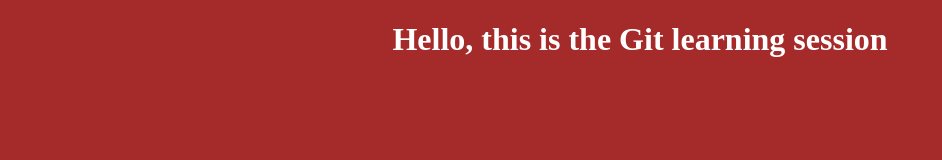
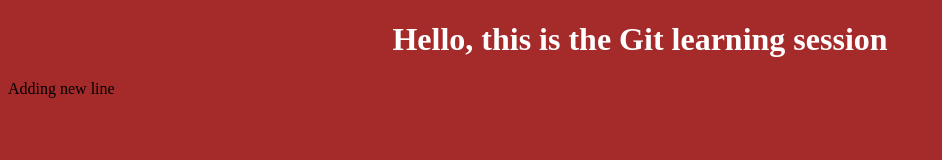
Before and after one commit to shivamanandb/myProject, a plain HTML site: page index.html in a window 1280 px wide. Shown: the whole page, without its empty margins (0-942 px from the left). Drawn offline with Linux system fonts and the light colour scheme.

Commit message:
added new line in index.html

```diff
--- a/index.html
+++ b/index.html
@@ -8,5 +8,6 @@
 </head>
 <body>
     <h1>Hello, this is the Git learning session</h1>
+    <p1>Adding new line</p1>
 </body>
 </html>
```
